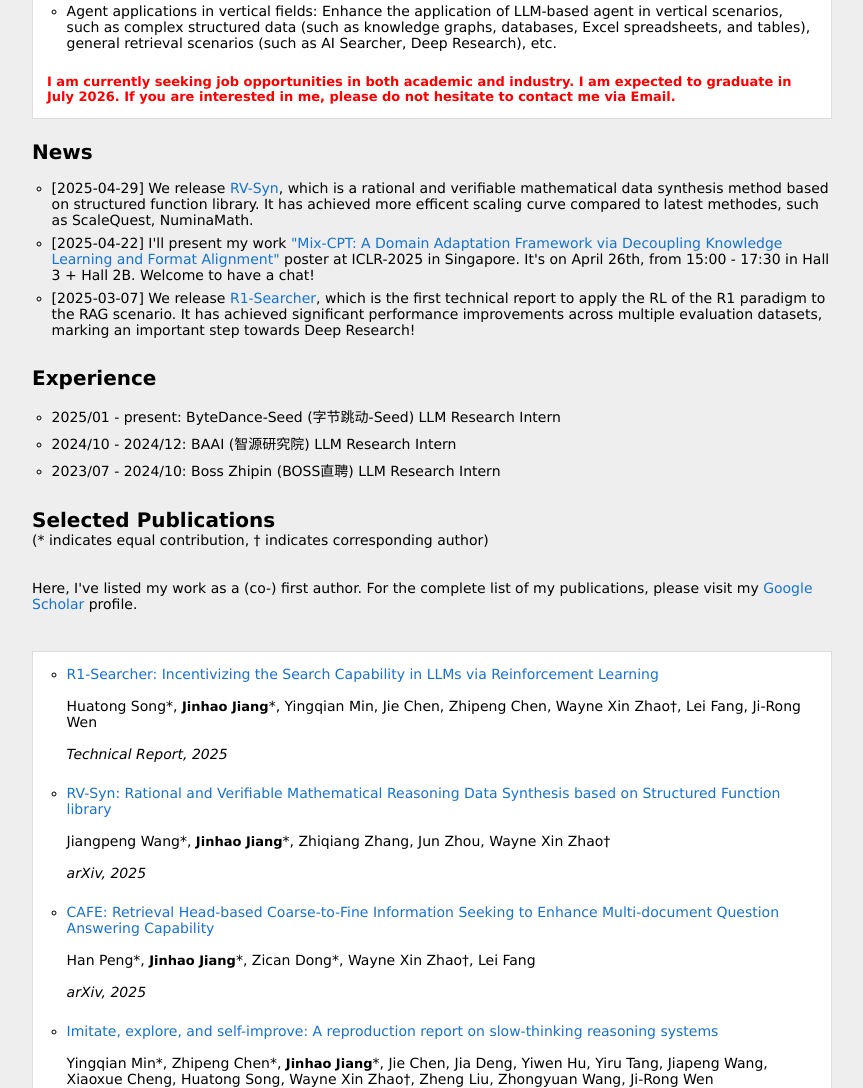
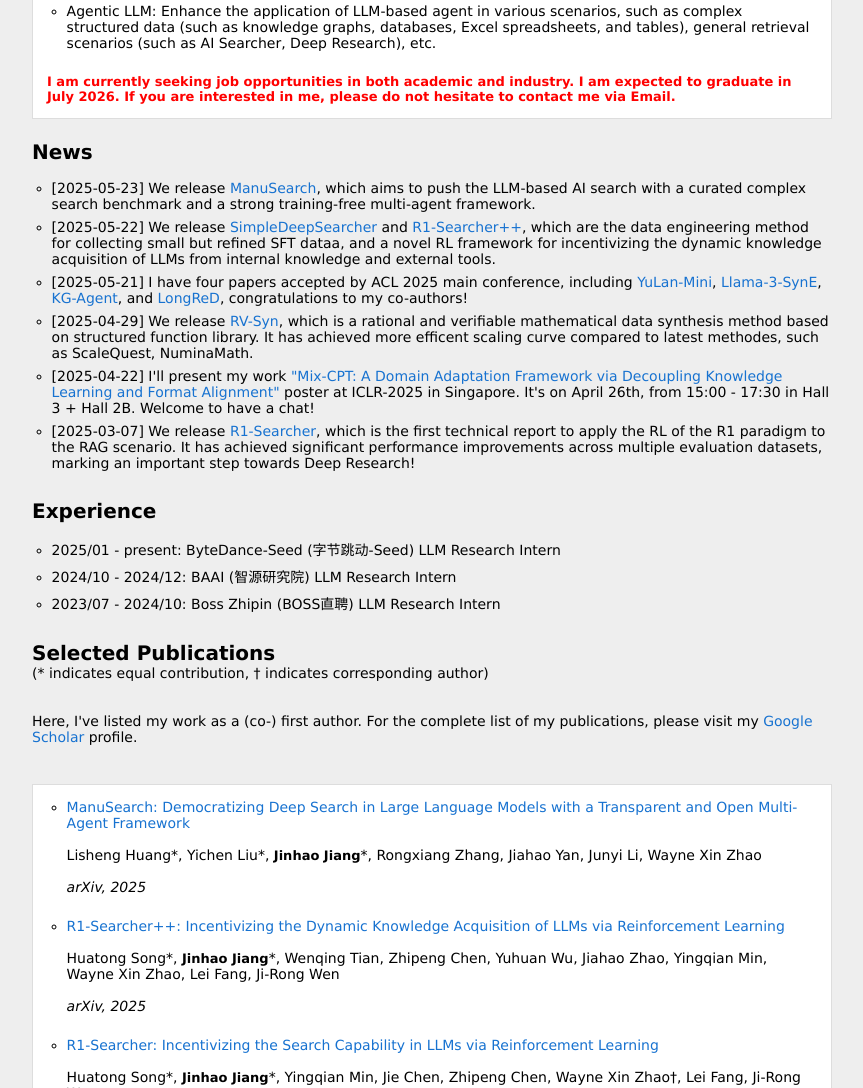
Before and after one commit to JBoRu/jboru.github.io, a plain HTML site: page index.html in a window 1280 px wide. Shown: the part 615-1703 px from the top of the page, without its empty margins (208-1071 px from the left). Drawn offline with Linux system fonts and the light colour scheme.

Commit message:
更新论文

```diff
--- a/index.html
+++ b/index.html
@@ -315,7 +315,7 @@
                     <li>Enhancing the ability to call external tools: Improve the ability of LLMs to call external tools (such
                         as code, calculators, and search engines).
                     </li><br>
-                    <li>Agent applications in vertical fields: Enhance the application of LLM-based agent in vertical scenarios,
+                    <li>Agentic LLM: Enhance the application of LLM-based agent in various scenarios,
                         such as complex structured data (such as knowledge graphs, databases, Excel spreadsheets, and tables),
                         general retrieval scenarios (such as AI Searcher, Deep Research), etc.
                     </li><br>
@@ -326,7 +326,7 @@
                     </li><br>
                     <li>增强调用外部工具的能力：提高大语言模型调用外部工具（如代码、计算器和搜索引擎）的能力。
                     </li><br>
-                    <li>垂直领域的智能体应用：增强基于大语言模型的智能体在垂直场景中的应用，如复杂结构化数据（如知识图谱、数据库、Excel电子表格和表格），通用检索场景（如AI搜索器、深度研究）等。
+                    <li>通用智能体应用：增强基于大语言模型的智能体在各类场景中的应用，如复杂结构化数据（如知识图谱、数据库、Excel电子表格和表格），通用检索场景（如AI搜索器、深度研究）等。
                     </li><br>
                 </ul>
 
@@ -348,14 +348,22 @@
             <h2 id="news" class="en">News</h2>
             <h2 id="news" class="zh">新闻</h2><br>
                 <ul class="en">
+
+                    <li>[2025-05-23] We release <a href="https://arxiv.org/pdf/2505.18105">ManuSearch</a>, which aims to push the LLM-based AI search with a curated complex search benchmark and a strong training-free multi-agent framework.
+                    <li>[2025-05-22] We release <a href="https://arxiv.org/pdf/2505.16834?">SimpleDeepSearcher</a> and <a href="https://arxiv.org/pdf/2505.17005">R1-Searcher++</a>, which are the data engineering method for collecting small but refined SFT dataa, and a novel RL framework for incentivizing the dynamic knowledge acquisition of LLMs from internal knowledge and external tools.
+                    <li>[2025-05-21] I have four papers accepted by ACL 2025 main conference, including <a href="https://arxiv.org/pdf/2412.17743">YuLan-Mini</a>, <a href="https://arxiv.org/pdf/2407.18743">Llama-3-SynE</a>, <a href="https://arxiv.org/pdf/2402.11163">KG-Agent</a>, and <a href="https://arxiv.org/pdf/2502.07365">LongReD</a>, congratulations to my co-authors!
                     <li>[2025-04-29] We release <a href="https://arxiv.org/abs/2504.20426v1">RV-Syn</a>, which is a rational and verifiable mathematical data synthesis method based on structured function library. It has achieved more efficent scaling curve compared to latest methodes, such as ScaleQuest, NuminaMath.
                     <li>[2025-04-22] I'll present my work <a href="https://openreview.net/pdf?id=h1XoHOd19I">"Mix-CPT: A Domain Adaptation Framework via Decoupling Knowledge Learning and Format Alignment"</a> poster at ICLR-2025 in Singapore. It's on April 26th, from 15:00 - 17:30 in Hall 3 + Hall 2B. Welcome to have a chat!
                     <li>[2025-03-07] We release <a href="https://arxiv.org/pdf/2503.05592">R1-Searcher</a>, which is the first technical report to apply the RL of the R1 paradigm to the RAG scenario. It has achieved significant performance improvements across multiple evaluation datasets, marking an important step towards Deep Research!
                 </ul>
 
                 <ul class="zh">
+                    <li>[2025-05-23] 我们发布了 <a href="https://arxiv.org/pdf/2505.18105">ManuSearch</a>，旨在推动基于大语言模型的AI搜索，并提供了一个精心策划的复杂搜索基准和一个强大的通用免训的多智能体框架。
+                    <li>[2025-05-22] 我们发布了 <a href="https://arxiv.org/pdf/2505.16834?">SimpleDeepSearcher</a> 和 <a href="https://arxiv.org/pdf/2505.17005">R1-Searcher++</a>，它们是收集少而精炼的SFT数据和激励LLM从内部知识和外部工具中动态获取知识的新方法。
+                    <li>[2025-05-21] 我四篇论文被ACL 2025主会议接收，包括 <a href="https://arxiv.org/pdf/2412.17743">YuLan-Mini</a>、<a href="https://arxiv.org/pdf/2407.18743">Llama-3-SynE</a>、<a href="https://arxiv.org/pdf/2402.11163">KG-Agent</a>和<a href="https://arxiv.org/pdf/2502.07365">LongReD</a>，祝贺我的合作者！
+                    <li>[2025-04-29] 我们发布了 <a href="https://arxiv.org/abs/2504.20426v1">RV-Syn</a>，它是一种基于结构化函数库的理性且可验证的数学数据合成方法。与最新的方法相比，它具有更高效的缩放曲线，如ScaleQuest和NuminaMath。
                     <li>[2025-04-22] 我将在新加坡的ICLR-2025会议上展示我的工作 <a href="https://openreview.net/pdf?id=h1XoHOd19I">"Mix-CPT: 通过解耦知识学习和格式对齐的领域适应框架"</a>。展示时间是4月26日下午15:00-17:30，地点在3号厅+2B厅。欢迎来交流！
-                    <li>[2025-03-07] 我们发布了<a href="https://arxiv.org/pdf/2503.05592">R1-Searcher</a>，这是首个将R1范式的强化学习应用于RAG场景的技术报告。它在多个评估数据集上取得了显著的性能提升，标志着向深度研究迈出了重要一步！
+                    <li>[2025-03-07] 我们发布了 <a href="https://arxiv.org/pdf/2503.05592">R1-Searcher</a>，这是首个将R1范式的强化学习应用于RAG场景的技术报告。它在多个评估数据集上取得了显著的性能提升，标志着向深度研究迈出了重要一步！
                 </ul>
 
             <!-- <details>
@@ -448,6 +456,20 @@
             <div class="paper">
             <ul>
                 <li>
+                    <a href="https://arxiv.org/pdf/2505.18105.pdf">ManuSearch: Democratizing Deep Search in Large Language Models with a Transparent and Open Multi-Agent Framework</a><br><br>
+                    Lisheng Huang*, Yichen Liu*, <strong>Jinhao Jiang</strong>*, Rongxiang Zhang, Jiahao Yan, Junyi Li, Wayne Xin Zhao<br><br>
+                    <i>arXiv, 2025</i> <br>
+                    <br>
+                    </li>
+
+                <li>
+                    <a href="https://arxiv.org/pdf/2503.05592.pdf">R1-Searcher++: Incentivizing the Dynamic Knowledge Acquisition of LLMs via Reinforcement Learning</a><br><br>
+                    Huatong Song*, <strong>Jinhao Jiang</strong>*, Wenqing Tian, Zhipeng Chen, Yuhuan Wu, Jiahao Zhao, Yingqian Min, Wayne Xin Zhao, Lei Fang, Ji-Rong Wen<br><br>
+                    <i>arXiv, 2025</i> <br>
+                    <br>
+                    </li>
+
+                <li>
                 <a href="https://arxiv.org/pdf/2503.05592.pdf">R1-Searcher: Incentivizing the Search Capability in LLMs via Reinforcement Learning</a><br><br>
                 Huatong Song*, <strong>Jinhao Jiang</strong>*, Yingqian Min, Jie Chen, Zhipeng Chen, Wayne Xin Zhao&dagger;, Lei Fang, Ji-Rong Wen<br><br>
                 <i>Technical Report, 2025</i> <br>
@@ -514,7 +536,7 @@
                 <li>
                 <a href="https://arxiv.org/pdf/2402.11163.pdf">KG-Agent: An Efficient Autonomous Agent Framework for Complex Reasoning over Knowledge Graph</a><br><br>
                 <strong>Jinhao Jiang</strong>*, Kun Zhou*, Wayne Xin Zhao&dagger;, Yang Song, Chen Zhu, Hengshu Zhu, Ji-Rong Wen<br><br>
-                <i>arXiv, 2024</i> <br>
+                <i>The 63rd Annual Meeting of the Association for Computational Linguistics (ACL), 2025</i> <br>
                 <br>
                 </li>
             </ul>
```
